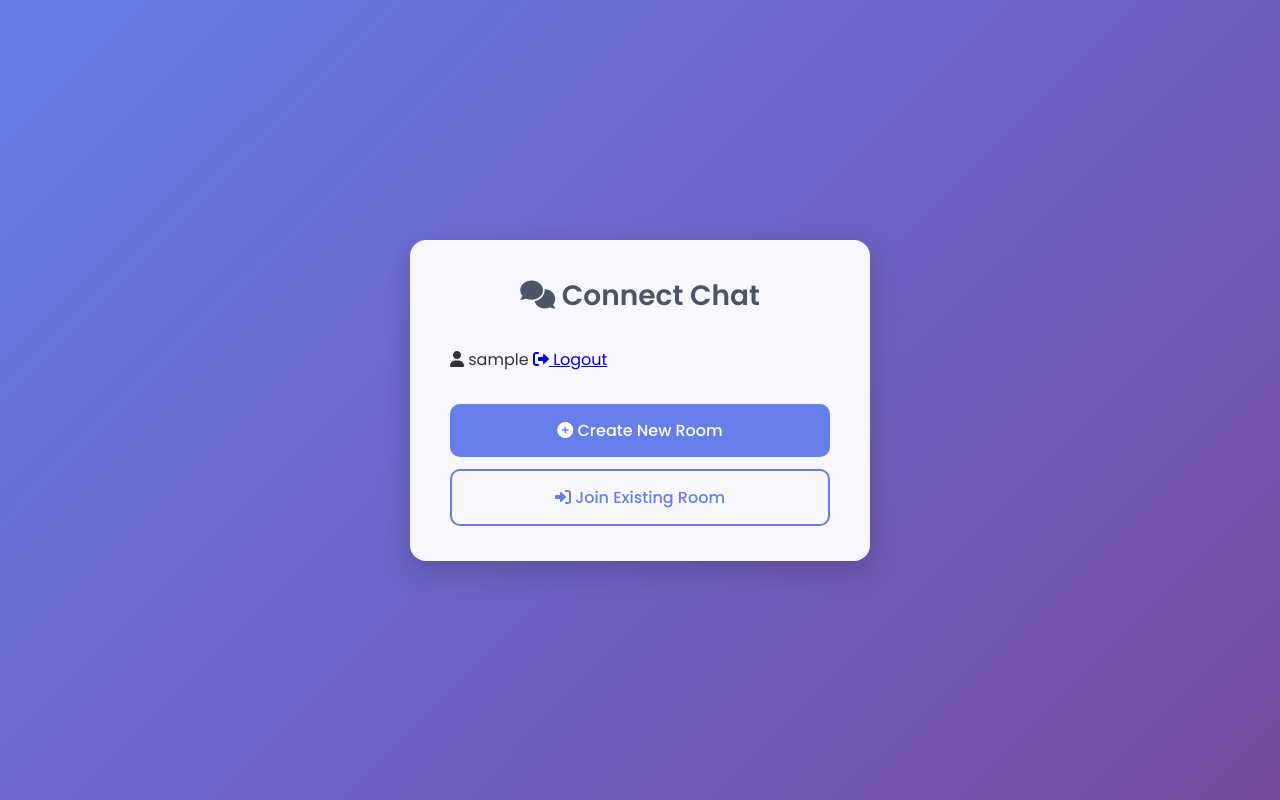
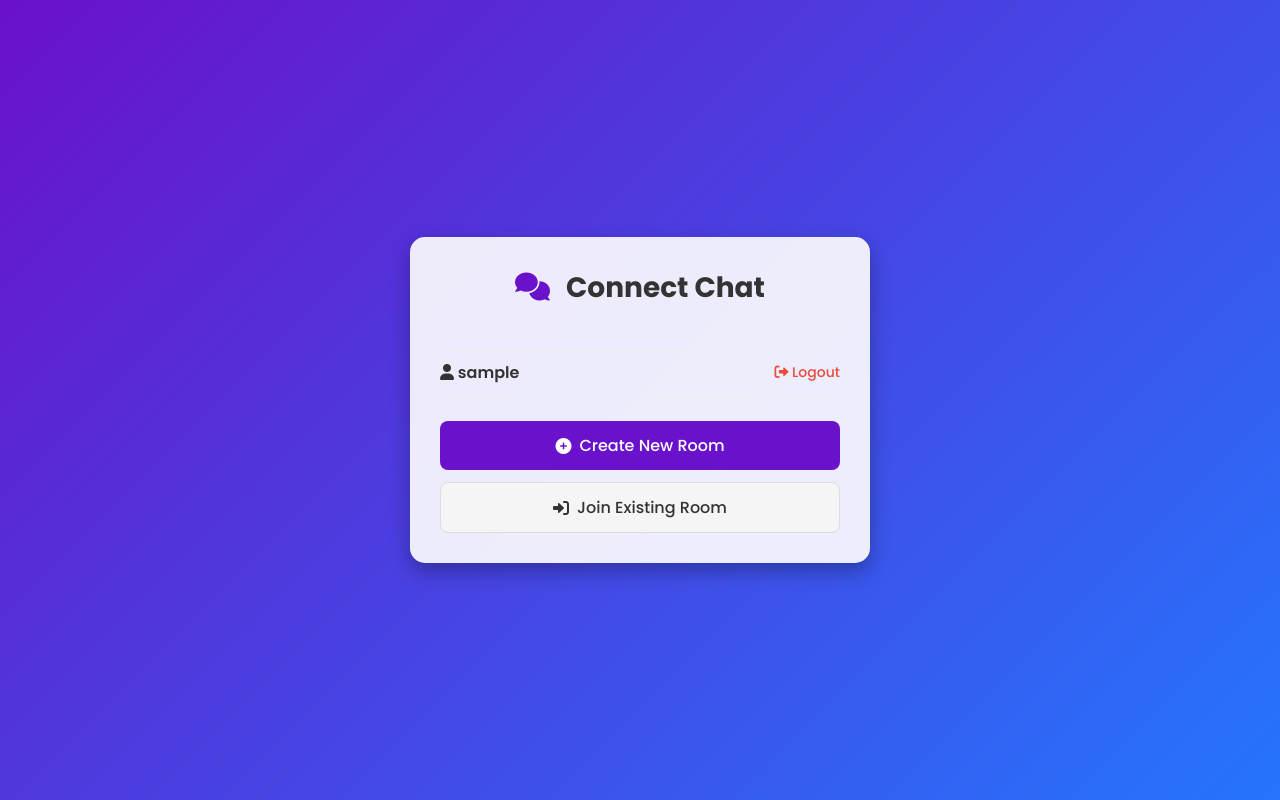
Before and after one commit to akshayamin62/Real-Time-Chat-App, a Flask app: page /home in a window 1280 px wide. Run offline with Flask 3, Linux system fonts and the light colour scheme; the visitor is signed in with stand-in values (Sample User, id 1).

Commit message:
Style.css updated

```diff
--- a/static/style.css
+++ b/static/style.css
@@ -1,165 +1,251 @@
-/* Global Styles */
+/* General styles */
 * {
-    box-sizing: border-box;
     margin: 0;
     padding: 0;
-    font-family: 'Poppins', 'Segoe UI', Tahoma, Geneva, Verdana, sans-serif;
+    box-sizing: border-box;
+    font-family: 'Poppins', sans-serif;
 }
 
 body {
-    background: linear-gradient(135deg, #667eea 0%, #764ba2 100%);
-    height: 100vh;
+    background: linear-gradient(135deg, #6a11cb 0%, #2575fc 100%);
+    min-height: 100vh;
     display: flex;
+    align-items: center;
     justify-content: center;
-    align-items: center;
-    color: #333;
 }
 
-/* Login Page Styles */
+/* Container styles */
 .container {
     width: 100%;
     max-width: 500px;
     padding: 20px;
 }
 
+/* Form box styles */
 .form-box {
-    background-color: rgba(255, 255, 255, 0.95);
-    border-radius: 16px;
-    box-shadow: 0 10px 30px rgba(0, 0, 0, 0.2);
-    padding: 35px 40px;
-    backdrop-filter: blur(10px);
+    background-color: rgba(255, 255, 255, 0.9);
+    border-radius: 15px;
+    padding: 30px;
+    box-shadow: 0 8px 20px rgba(0, 0, 0, 0.3);
+    text-align: center;
 }
 
+.welcome-box {
+    background-color: rgba(255, 255, 255, 0.9);
+    text-align: center;
+}
+
+.welcome-text {
+    margin-bottom: 25px;
+    color: #555;
+    font-size: 16px;
+}
+
+.header-with-user {
+    display: flex;
+    flex-direction: column;
+    align-items: center;
+    margin-bottom: 20px;
+}
+
+.user-menu {
+    display: flex;
+    align-items: center;
+    justify-content: space-between;
+    width: 100%;
+    margin-top: 15px;
+    padding: 10px 0;
+    border-top: 1px solid #eee;
+    border-bottom: 1px solid #eee;
+}
+
+.username {
+    font-weight: 600;
+    color: #333;
+}
+
+.logout-btn {
+    color: #e74c3c;
+    text-decoration: none;
+    font-size: 14px;
+    font-weight: 500;
+    transition: color 0.3s;
+}
+
+.logout-btn:hover {
+    color: #c0392b;
+}
+
+/* Form elements */
 h1 {
-    text-align: center;
-    margin-bottom: 30px;
-    color: #4a5568;
-    font-weight: 600;
+    margin-bottom: 25px;
+    color: #333;
     font-size: 28px;
 }
 
+h1 i {
+    margin-right: 10px;
+    color: #6a11cb;
+}
+
 .form-group {
-    margin-bottom: 24px;
-    transition: all 0.3s ease;
+    margin-bottom: 20px;
+    text-align: left;
 }
 
 label {
     display: block;
     margin-bottom: 8px;
     font-weight: 500;
-    color: #4a5568;
-    font-size: 15px;
+    color: #333;
 }
 
-input[type="text"] {
-    width: 100%;
-    padding: 14px 16px;
-    border: 2px solid #e2e8f0;
-    border-radius: 10px;
-    font-size: 16px;
-    transition: all 0.3s ease;
-    background-color: #f8fafc;
+label i {
+    margin-right: 8px;
+    color: #6a11cb;
 }
 
-input[type="text"]:focus {
-    border-color: #667eea;
-    box-shadow: 0 0 0 3px rgba(102, 126, 234, 0.25);
+input[type="text"],
+input[type="email"],
+input[type="password"] {
+    width: 100%;
+    padding: 12px 15px;
+    border: 1px solid #ddd;
+    border-radius: 8px;
+    font-size: 16px;
     outline: none;
+    transition: border-color 0.3s;
+}
+
+input[type="text"]:focus,
+input[type="email"]:focus,
+input[type="password"]:focus {
+    border-color: #6a11cb;
+    box-shadow: 0 0 0 2px rgba(106, 17, 203, 0.2);
 }
 
 .button-group {
     display: flex;
     flex-direction: column;
     gap: 12px;
-    margin-top: 32px;
+    margin-top: 25px;
 }
 
 .btn {
-    background-color: #667eea;
+    padding: 12px 20px;
+    border: none;
+    border-radius: 8px;
+    background-color: #6a11cb;
     color: white;
-    border: none;
-    border-radius: 10px;
-    padding: 14px;
-    cursor: pointer;
     font-size: 16px;
     font-weight: 500;
-    transition: all 0.3s ease;
-    text-align: center;
+    cursor: pointer;
+    display: inline-flex;
+    align-items: center;
+    justify-content: center;
+    transition: background-color 0.3s;
+    text-decoration: none;
+}
+
+.btn i {
+    margin-right: 8px;
 }
 
 .btn:hover {
-    background-color: #5a67d8;
-    transform: translateY(-2px);
-    box-shadow: 0 5px 15px rgba(102, 126, 234, 0.4);
-}
-
-.btn:active {
-    transform: translateY(0);
+    background-color: #5a0cb1;
 }
 
 .secondary-btn {
-    background-color: transparent;
-    border: 2px solid #667eea;
-    color: #667eea;
+    background-color: #f5f5f5;
+    color: #333;
+    border: 1px solid #ddd;
 }
 
 .secondary-btn:hover {
-    background-color: rgba(102, 126, 234, 0.1);
+    background-color: #e6e6e6;
 }
 
 .error {
-    color: #e53e3e;
-    margin-bottom: 20px;
-    text-align: center;
+    color: #e74c3c;
+    margin-bottom: 15px;
     padding: 10px;
-    background-color: rgba(229, 62, 62, 0.1);
-    border-radius: 8px;
+    background-color: rgba(231, 76, 60, 0.1);
+    border-radius: 6px;
+    text-align: left;
     font-size: 14px;
+    display: flex;
+    align-items: center;
 }
 
-/* Chat Room Styles */
+.error i {
+    margin-right: 8px;
+}
+
+.verify-info {
+    margin-bottom: 25px;
+    color: #333;
+    font-size: 16px;
+}
+
+/* Chat room styles */
 .chat-container {
+    background-color: #f5f7fb;
+    border-radius: 15px;
+    box-shadow: 0 10px 30px rgba(0, 0, 0, 0.2);
     width: 100%;
-    max-width: 900px;
+    max-width: 800px;
     height: 90vh;
-    background-color: white;
-    border-radius: 16px;
-    box-shadow: 0 10px 30px rgba(0, 0, 0, 0.2);
     display: flex;
     flex-direction: column;
     overflow: hidden;
 }
 
 .header {
-    padding: 18px 24px;
-    background: linear-gradient(90deg, #667eea, #764ba2);
+    background-color: #6a11cb;
     color: white;
+    padding: 15px 20px;
     display: flex;
+    align-items: center;
     justify-content: space-between;
-    align-items: center;
-    box-shadow: 0 2px 10px rgba(0, 0, 0, 0.1);
 }
 
 .header h2 {
-    font-size: 18px;
+    font-size: 20px;
     font-weight: 600;
+    display: flex;
+    align-items: center;
+}
+
+.header h2 i {
+    margin-right: 10px;
 }
 
 .user-info {
-    font-size: 14px;
-    background-color: rgba(255, 255, 255, 0.2);
-    padding: 6px 12px;
-    border-radius: 20px;
+    font-size: 16px;
+    display: flex;
+    align-items: center;
+}
+
+.user-info i {
+    margin-right: 8px;
 }
 
 .leave-btn {
     background-color: rgba(255, 255, 255, 0.2);
     color: white;
+    border: none;
+    border-radius: 6px;
+    padding: 8px 12px;
+    font-size: 14px;
+    cursor: pointer;
     text-decoration: none;
-    padding: 6px 14px;
-    border-radius: 20px;
-    font-size: 14px;
-    transition: all 0.3s ease;
+    display: flex;
+    align-items: center;
+    transition: background-color 0.3s;
+}
+
+.leave-btn i {
+    margin-right: 6px;
 }
 
 .leave-btn:hover {
```
Also changed, not shown: other parts of static/style.css (+64 -76 lines).
